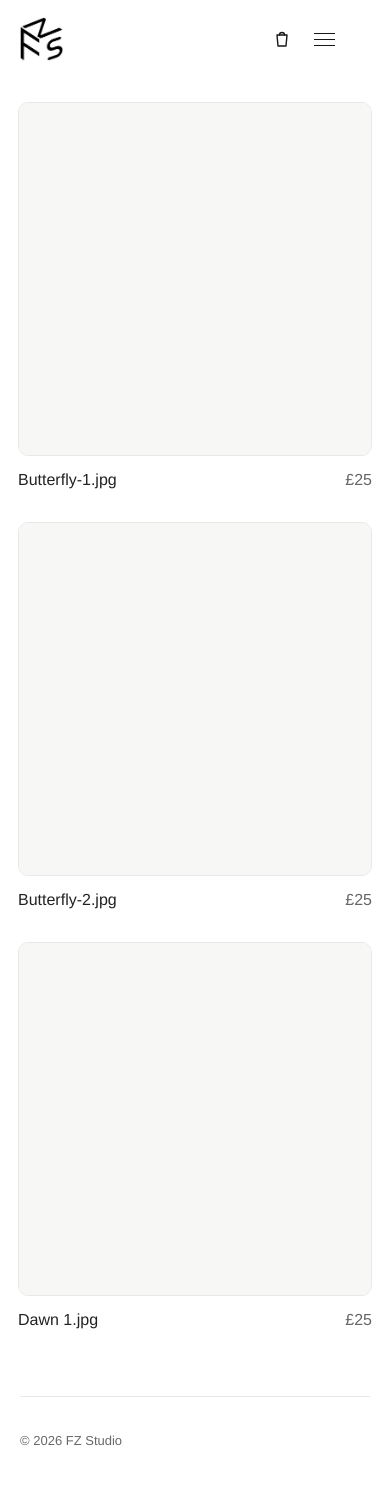
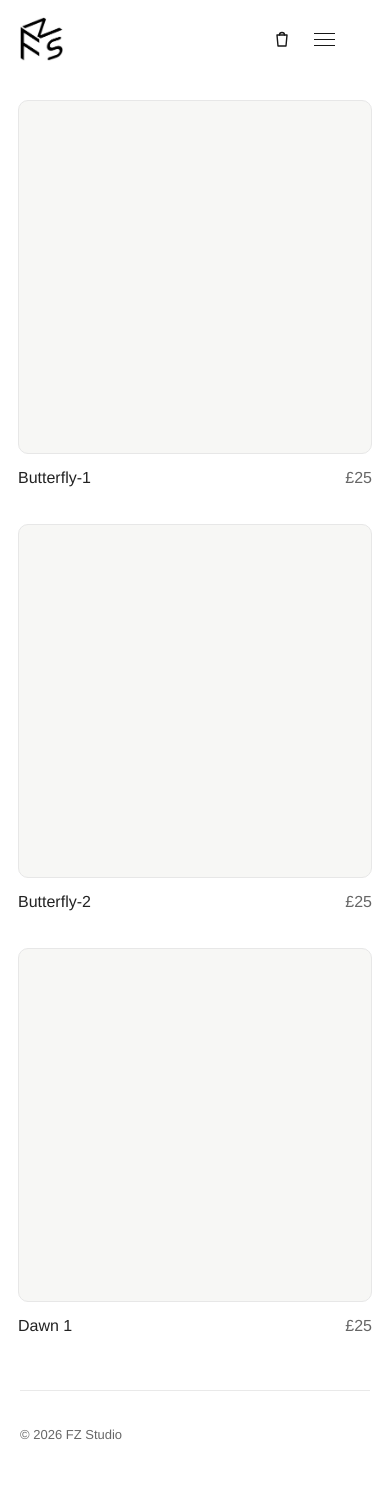
Before and after one commit to Leondecoding/fz-studio-v2, a Jekyll site: the page built from art-prints.html, in a window 390 px wide. Built offline with Jekyll 4.4.1, drawn with Linux system fonts in a browser that asks for light colours.

Commit message:
Update art-prints.html

```diff
--- a/art-prints.html
+++ b/art-prints.html
@@ -26,47 +26,39 @@
   .print-thumb{
     width:100%;
     aspect-ratio:1/1;
-    border:1px solid #e8e8e8;
+    border:1px solid #e7e7e7;
     border-radius:10px;
-    background:#fff;
+    background:#f7f7f5;
     overflow:hidden;
-    display:flex;
-    align-items:center;
-    justify-content:center;
   }
 
   .print-thumb img{
     width:100%;
     height:100%;
-    object-fit:contain;
+    object-fit:cover;
     display:block;
   }
 
-  .placeholder-thumb{
-    width:100%;
-    height:100%;
-    background:#f7f7f5;
-  }
-
-  .print-meta{
+  .print-info{
     display:flex;
     align-items:baseline;
     justify-content:space-between;
-    gap:16px;
+    gap:18px;
     margin-top:12px;
   }
 
-  .print-meta p{
+  .print-title,
+  .print-price{
     margin:0;
     font-size:16px;
+    font-weight:400;
     line-height:1.5;
-    font-weight:400;
   }
 
-  .print-meta .title{ color:#222; }
-  .print-meta .price{ color:#666; white-space:nowrap; }
+  .print-title{color:#222}
+  .print-price{color:#666;white-space:nowrap}
 
-  /* ===== DETAIL VIEW ===== */
+  /* ===== PRODUCT DETAIL ===== */
   .product-view[hidden],
   .print-grid[hidden]{
     display:none;
@@ -84,109 +76,53 @@
   }
 
   .product-layout{
+    max-width:1210px;
+    margin:36px auto 0;
     display:grid;
-    grid-template-columns:minmax(0,1fr) 420px;
-    gap:72px;
-    align-items:center;
-    max-width:1320px;
-    margin:0 auto;
-    min-height:72vh;
+    grid-template-columns:minmax(0,655px) minmax(320px,400px);
+    gap:110px;
+    align-items:start;
   }
 
-  .product-art-stage{
-    width:min(100%, 760px);
+  /* This is the ONLY left-side frame.
+     Your square JPG will fill this whole area. */
+  .product-image-slot{
+    width:100%;
     aspect-ratio:1/1;
-    margin:0 auto;
-    background:#e9e9e7;
-    border-radius:4px;
-    position:relative;
+    background:#e8e8e6;
     overflow:hidden;
-    display:flex;
-    align-items:center;
-    justify-content:center;
+    cursor:zoom-in;
   }
 
-  .product-art-stage::before{
-    content:"";
-    position:absolute;
-    inset:0;
-    background:
-      linear-gradient(115deg,
-        rgba(255,255,255,0) 18%,
-        rgba(255,255,255,0.42) 29%,
-        rgba(255,255,255,0.10) 36%,
-        rgba(255,255,255,0) 44%
-      );
-    background-size:100% 100%;
-    pointer-events:none;
-  }
-
-  .product-frame{
-    width:66%;
-    aspect-ratio:1/1;
-    background:#fff;
-    box-shadow:0 16px 24px rgba(0,0,0,.16);
-    padding:4.8%;
-    display:flex;
-    align-items:center;
-    justify-content:center;
-    position:relative;
-    z-index:1;
-  }
-
-  .product-frame::before{
-    content:"";
-    position:absolute;
-    inset:-14px;
-    border:12px solid #5b361e;
-    box-shadow:
-      inset 0 0 0 1px rgba(255,255,255,.1),
-      0 4px 8px rgba(0,0,0,.12);
-    pointer-events:none;
-  }
-
-  .product-frame img{
+  .product-image-slot img{
     width:100%;
     height:100%;
-    object-fit:contain;
+    object-fit:cover;
     display:block;
-    cursor:zoom-in;
-    background:#fff;
-  }
-
-  .product-frame-placeholder{
-    width:100%;
-    height:100%;
-    background:#fafafa;
   }
 
   .product-copy{
-    max-width:420px;
+    padding-top:4px;
   }
 
   .product-copy h1{
     margin:0 0 12px;
-    font-size:30px;
-    line-height:1.2;
-    font-weight:600;
-    color:#1d1d1d;
+    font-size:28px;
+    font-weight:400;
+    line-height:1.25;
+    color:#111;
   }
 
   .product-price{
-    margin:0 0 6px;
+    margin:0 0 30px;
     font-size:18px;
-    color:#333;
-  }
-
-  .tax-note{
-    margin:0 0 22px;
-    font-size:15px;
-    color:#666;
+    font-weight:400;
+    color:#555;
   }
 
   .size-label{
     display:block;
-    margin-bottom:10px;
+    margin:0 0 10px;
     font-size:14px;
     color:#666;
   }
@@ -194,138 +130,148 @@
   .size-options{
     display:flex;
     gap:10px;
-    margin-bottom:24px;
+    margin-bottom:28px;
   }
 
   .size-options button{
     min-width:62px;
     height:38px;
-    padding:0 16px;
-    border:1px solid #a9a9a9;
+    padding:0 15px;
+    border:1px solid #aaa;
     border-radius:999px;
     background:#fff;
     color:#222;
     font:inherit;
     font-size:14px;
+    font-weight:400;
     cursor:pointer;
   }
 
   .size-options button.is-selected{
+    border-color:#111;
     background:#111;
-    border-color:#111;
     color:#fff;
   }
 
-  .paypal-stack{
-    display:flex;
-    flex-direction:column;
-    gap:12px;
-    margin-bottom:26px;
+  .paypal-area{
+    margin:0 0 26px;
   }
 
-  .paypal-button{
+  .paypal-placeholder{
     width:100%;
-    min-height:54px;
-    border:1px solid #d7d7d7;
-    border-radius:14px;
-    background:#f2f2f2;
-    color:#111;
+    min-height:48px;
+    border:1px solid #111;
+    border-radius:8px;
+    background:#111;
+    color:#fff;
     font:inherit;
-    font-size:16px;
-    font-weight:600;
-    display:flex;
-    align-items:center;
-    justify-content:center;
+    font-weight:400;
     cursor:not-allowed;
+    opacity:.55;
+  }
+
+  .paypal-note{
+    margin:10px 0 0;
+    font-size:12px;
+    line-height:1.5;
+    color:#888;
   }
 
   .product-description{
+    margin-top:30px;
+    padding-top:24px;
+    border-top:1px solid #eee;
+    color:#555;
     font-size:15px;
-    line-height:1.7;
-    color:#4f4f4f;
+    line-height:1.75;
   }
 
   .product-description p{
     margin:0 0 12px;
   }
 
-  /* ===== LIGHTBOX ===== */
-  .lightbox[hidden]{
+  /* ===== FULL-PAGE IMAGE VIEW ===== */
+  .image-lightbox[hidden]{
     display:none;
   }
 
-  .lightbox{
+  .image-lightbox{
     position:fixed;
     inset:0;
-    background:rgba(0,0,0,.78);
     z-index:9999;
+    background:#fff;
     display:flex;
     align-items:center;
     justify-content:center;
-    padding:30px;
+    padding:28px;
   }
 
-  .lightbox-inner{
-    max-width:min(92vw, 1100px);
-    max-height:90vh;
-    position:relative;
+  .image-lightbox img{
+    max-width:94vw;
+    max-height:92vh;
+    width:auto;
+    height:auto;
+    display:block;
+    object-fit:contain;
   }
 
-  .lightbox img{
-    max-width:100%;
-    max-height:90vh;
-    display:block;
-    background:#fff;
-  }
-
-  .lightbox-close{
-    position:absolute;
-    top:-8px;
-    right:-8px;
-    width:38px;
-    height:38px;
+  .image-lightbox-close{
+    position:fixed;
+    top:18px;
+    right:22px;
+    width:42px;
+    height:42px;
     border:0;
-    border-radius:50%;
-    background:#fff;
-    color:#111;
-    font-size:22px;
+    background:transparent;
+    color:#222;
+    font:inherit;
+    font-size:30px;
+    font-weight:300;
+    line-height:1;
     cursor:pointer;
   }
 
   @media(max-width:1100px){
     .product-layout{
+      max-width:760px;
       grid-template-columns:1fr;
-      gap:34px;
-      min-height:auto;
+      gap:36px;
     }
 
     .product-copy{
-      max-width:760px;
+      width:100%;
+      max-width:655px;
       margin:0 auto;
-      width:100%;
     }
   }
 
-  @media(max-width:760px){
-    #art-prints-page{
-      padding:24px 18px 64px;
+  @media(max-width:960px){
+    #art-prints-page{padding:28px 22px 64px}
+
+    .print-grid{
+      grid-template-columns:repeat(2,minmax(0,1fr));
+      gap:30px;
     }
+  }
+
+  @media(max-width:620px){
+    #art-prints-page{padding:22px 18px 52px}
 
     .print-grid{
       grid-template-columns:1fr;
-      gap:30px;
+      gap:34px;
     }
 
-    .product-art-stage{
-      width:100%;
-    }
-
-    .product-frame{
-      width:72%;
+    .product-layout{
+      margin-top:18px;
     }
 
     .product-copy h1{
-      font-size:26px;
+      font-size:24px;
+    }
+
+    .image-lightbox{
+      padding:18px;
     }
   }
 </style>
@@ -338,21 +284,20 @@
     <button id="product-back" class="product-back" type="button">← Back to Art Prints</button>
 
     <div class="product-layout">
-      <div class="product-art-stage">
-        <div class="product-frame" id="product-frame"></div>
-      </div>
+      <div id="product-image-slot" class="product-image-slot"
+           role="button" tabindex="0" aria-label="Open large image"></div>
 
       <div class="product-copy">
         <h1 id="product-title"></h1>
         <p id="product-price" class="product-price"></p>
-        <p class="tax-note">Taxes included.</p>
 
         <span class="size-label">Size</span>
         <div id="size-options" class="size-options"></div>
 
-        <div class="paypal-stack">
-          <button class="paypal-button" type="button" disabled>Pay via PayPal</button>
-          <button class="paypal-button" type="button" disabled>Add to Bag</button>
+        <div class="paypal-area">
+          <!-- Replace this with the real PayPal Shopping Cart button later. -->
+          <button class="paypal-placeholder" type="button" disabled>Add to Bag — PayPal connection pending</button>
+          <p class="paypal-note">PayPal Shopping Cart will be connected here.</p>
         </div>
 
         <div id="product-description" class="product-description"></div>
@@ -360,11 +305,10 @@
     </div>
   </section>
 
-  <div id="lightbox" class="lightbox" hidden>
-    <div class="lightbox-inner">
-      <button id="lightbox-close" class="lightbox-close" type="button" aria-label="Close">×</button>
-      <img id="lightbox-image" src="" alt="">
-    </div>
+  <div id="image-lightbox" class="image-lightbox" hidden>
+    <button id="image-lightbox-close" class="image-lightbox-close"
+            type="button" aria-label="Close image">×</button>
+    <img id="image-lightbox-img" src="" alt="">
   </div>
 
 </main>
@@ -373,87 +317,77 @@
   const prints = [
     {
       id: "butterfly-1",
-      title: "Butterfly-1.jpg",
+      title: "Butterfly-1",
       price: "£25",
       image: "",
       sizes: ["A5", "A4"],
-      description: [
-        "Fine art print on archival paper (Hahnemühle German Etching, 310gsm). Signed in the corner."
-      ]
+      description: "Fine art print from an original FZ Studio watercolour."
     },
     {
       id: "butterfly-2",
-      title: "Butterfly-2.jpg",
+      title: "Butterfly-2",
       price: "£25",
       image: "",
       sizes: ["A5", "A4"],
-      description: [
-        "Fine art print on archival paper (Hahnemühle German Etching, 310gsm). Signed in the corner."
-      ]
+      description: "Fine art print from an original FZ Studio watercolour."
     },
     {
       id: "dawn-1",
-      title: "Dawn 1.jpg",
+      title: "Dawn 1",
       price: "£25",
       image: "",
       sizes: ["A5", "A4"],
-      description: [
-        "Fine art print on archival paper (Hahnemühle German Etching, 310gsm). Signed in the corner."
-      ]
+      description: "Fine art print from an original FZ Studio watercolour."
     }
   ];
 
   const grid = document.getElementById("print-grid");
   const productView = document.getElementById("product-view");
-  const productFrame = document.getElementById("product-frame");
+  const productImageSlot = document.getElementById("product-image-slot");
   const productTitle = document.getElementById("product-title");
   const productPrice = document.getElementById("product-price");
+  const sizeOptions = document.getElementById("size-options");
   const productDescription = document.getElementById("product-description");
-  const sizeOptions = document.getElementById("size-options");
   const backButton = document.getElementById("product-back");
 
-  const lightbox = document.getElementById("lightbox");
-  const lightboxImage = document.getElementById("lightbox-image");
-  const lightboxClose = document.getElementById("lightbox-close");
+  const lightbox = document.getElementById("image-lightbox");
+  const lightboxImg = document.getElementById("image-lightbox-img");
+  const lightboxClose = document.getElementById("image-lightbox-close");
 
-  function imageMarkup(item, placeholderClass){
+  let currentProduct = null;
+
+  function imageMarkup(item){
     return item.image
       ? `<img src="${item.image}" alt="${item.title}">`
-      : `<div class="${placeholderClass}"></div>`;
+      : "";
   }
 
   function renderGrid(){
     grid.innerHTML = prints.map(item => `
       <figure class="print-card" data-product="${item.id}" tabindex="0">
-        <div class="print-thumb">
-          ${imageMarkup(item, "placeholder-thumb")}
-        </div>
-        <figcaption class="print-meta">
-          <p class="title">${item.title}</p>
-          <p class="price">${item.price}</p>
+        <div class="print-thumb">${imageMarkup(item)}</div>
+        <figcaption class="print-info">
+          <p class="print-title">${item.title}</p>
+          <p class="print-price">${item.price}</p>
         </figcaption>
       </figure>
     `).join("");
-  }
-
-  function renderDescription(item){
-    return item.description.map(text => `<p>${text}</p>`).join("");
   }
 
   function openProduct(id, updateHash = true){
     const item = prints.find(print => print.id === id);
     if(!item) return;
 
-    productFrame.innerHTML = item.image
-      ? `<img src="${item.image}" alt="${item.title}" data-lightbox-src="${item.image}">`
-      : `<div class="product-frame-placeholder"></div>`;
-
+    currentProduct = item;
+    productImageSlot.innerHTML = imageMarkup(item);
     productTitle.textContent = item.title;
     productPrice.textContent = item.price;
-    productDescription.innerHTML = renderDescription(item);
+    productDescription.innerHTML = `<p>${item.description}</p>`;
 
     sizeOptions.innerHTML = item.sizes.map((size, index) => `
-      <button type="button" class="${index === 0 ? 'is-selected' : ''}" data-size="${size}">
+      <button type="button"
+              class="${index === 0 ? "is-selected" : ""}"
+              data-size="${size}">
         ${size}
       </button>
     `).join("");
@@ -468,37 +402,40 @@
   }
 
   function showGrid(updateHash = true){
+    currentProduct = null;
     productView.hidden = true;
     grid.hidden = false;
-    closeLightbox();
+    closeLargeImage();
 
     if(updateHash){
       history.pushState({}, "", window.location.pathname);
     }
   }
 
-  function openLightbox(src, alt){
-    if(!src) return;
-    lightboxImage.src = src;
-    lightboxImage.alt = alt || "";
+  function openLargeImage(){
+    if(!currentProduct || !currentProduct.image) return;
+
+    lightboxImg.src = currentProduct.image;
+    lightboxImg.alt = currentProduct.title;
     lightbox.hidden = false;
     document.body.style.overflow = "hidden";
   }
 
-  function closeLightbox(){
+  function closeLargeImage(){
     lightbox.hidden = true;
-    lightboxImage.src = "";
-    lightboxImage.alt = "";
+    lightboxImg.src = "";
+    lightboxImg.alt = "";
     document.body.style.overflow = "";
   }
 
-  grid.addEventListener("click", (event) => {
+  grid.addEventListener("click", event => {
     const card = event.target.closest(".print-card");
     if(card) openProduct(card.dataset.product);
   });
 
-  grid.addEventListener("keydown", (event) => {
+  grid.addEventListener("keydown", event => {
     if(event.key !== "Enter" && event.key !== " ") return;
+
     const card = event.target.closest(".print-card");
     if(card){
       event.preventDefault();
```
Also changed, not shown: other parts of art-prints.html (+21 -13 lines).
